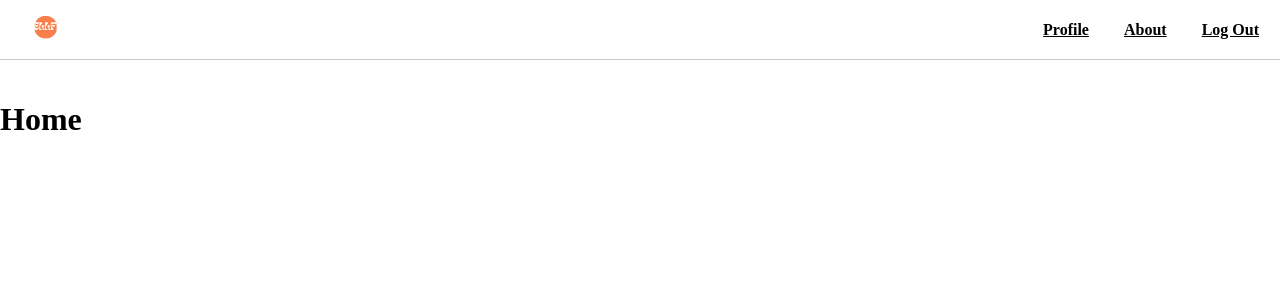
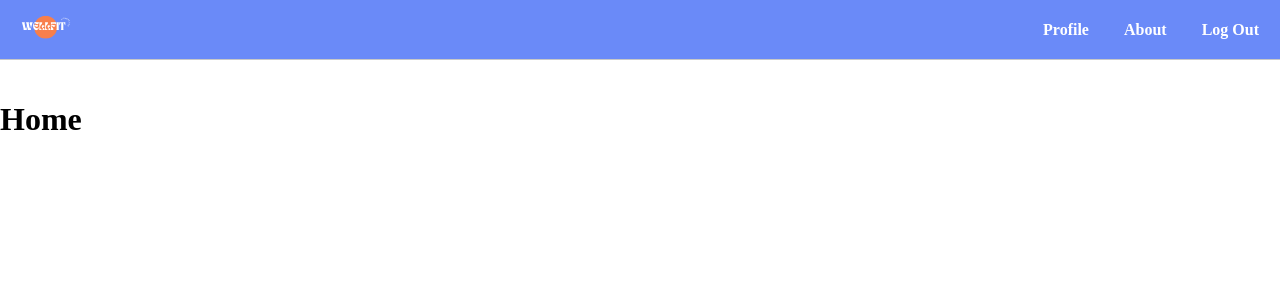
Before and after one commit to brooklinlee/wellfit, a Django app: page /?next=/workouts/ in a window 1280 px wide. Shown: the top 300 px of the page. Run offline with Django 4.2, Linux system fonts and the light colour scheme; the visitor is signed in with stand-in values (Sample User, id 1).

Commit message:
set up base url and view for workout detail page

```diff
--- a/main_app/static/css/base.css
+++ b/main_app/static/css/base.css
@@ -8,10 +8,11 @@
   -webkit-font-smoothing: antialiased;
   -moz-osx-font-smoothing: grayscale;
   /* font-family:'Raleway', sans-serif; */
-  /* background-color: var(--background); */
-  /* --primary: #D66049;
-  --background: #FBF4EF;
-  --border: rgb(220, 220, 220); */
+  --blue: #6A8AF8;
+  --grey: #263034;
+  --orange: #F87F4C;
+  --pink: #FF81BA;
+  --border: rgb(220, 220, 220);
 }
 
 #root {
@@ -22,6 +23,12 @@
   overflow: auto;
   padding-top: 80px;
 }
+
+a {
+  text-decoration: none;
+  color: var(--grey);
+}
+
 /* Nav Bar */
 .container {
   top: 0;
@@ -32,7 +39,7 @@
   position: fixed;
   padding: 14px 21px;
   align-items: center;
-  background: var(--primary);
+  background: var(--blue);
   border-bottom: 1px solid rgb(200, 200, 200);
 }
 
@@ -41,7 +48,8 @@
 }
 
 .container a {
-  color: var(--background);
+  color: white;
+  text-decoration: none;
 }
 
 .container ul {
--- a/main_app/urls.py
+++ b/main_app/urls.py
@@ -6,4 +6,5 @@
   path('about/', views.about, name='about'),
   path('accounts/signup/', views.signup, name='signup'),
   path('workouts/', views.workout_index, name='workout-index'),
+  path('workouts/<int:workout_id>/', views.workout_detail, name='workout-detail'),
 ]
--- a/main_app/views.py
+++ b/main_app/views.py
@@ -16,7 +16,7 @@
   template_name = 'home.html'
 
 def about(request):
-  return HttpResponse('<h1>About</h1>')
+  return render(request, 'about.html')
 
 def signup(request):
   error_message = ''
@@ -36,3 +36,9 @@
 def workout_index(request):
   workouts = Workout.objects.filter(user=request.user)
   return render(request, 'workouts/index.html', {'workouts': workouts})
+
+@login_required
+def workout_detail(request, workout_id):
+  workout = Workout.objects.get(id=workout_id)
+  # add set form here
+  return render(request, 'workouts/detail.html', {'workout': workout })
```
Also changed, not shown: main_app/templates/workouts/detail.html (renamed from main_app/apps.py, +10 -4 lines), main_app/templates/workouts/index.html (+4 -3 lines).
